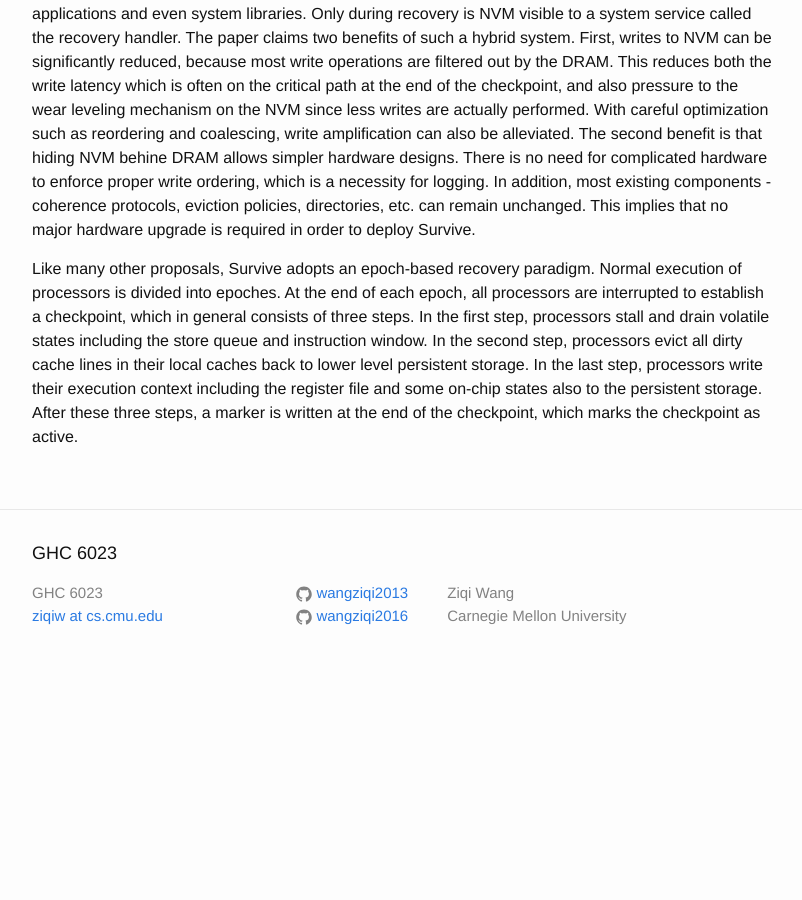
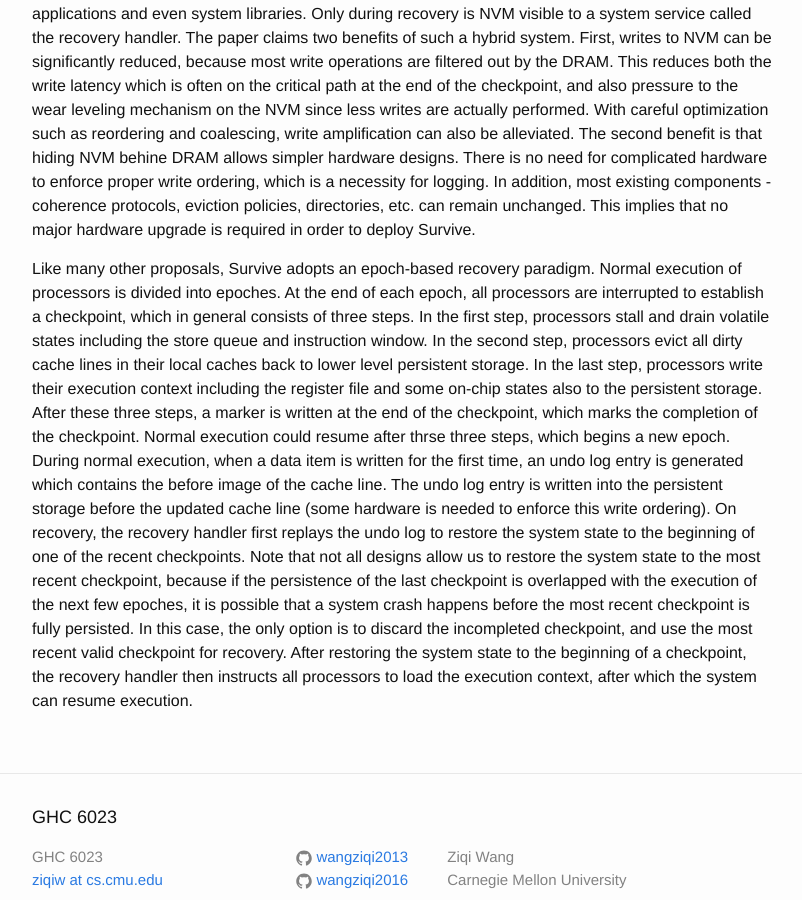
Before and after one commit to wangziqi2013/wangziqi2013.github.io, a Jekyll site: the page built from _posts/2019-03-09-survive.markdown, in a window 1280 px wide and 900 px high, scrolled down 628 px. Shown: the whole window, without its empty margins (238-1040 px from the left). Built offline with Jekyll 4.4.1, drawn with Linux system fonts in a browser that asks for light colours; before the commit the page ends 1315 px from its top, so only the background shows below that.

Commit message:
Adding recovery

```diff
--- a/_posts/2019-03-09-survive.markdown
+++ b/_posts/2019-03-09-survive.markdown
@@ -31,4 +31,13 @@ three steps. In the first step, processors stall and drain volatile states inclu
 In the second step, processors evict all dirty cache lines in their local caches back to lower level persistent storage.
 In the last step, processors write their execution context including the register file and some on-chip states also
 to the persistent storage. After these three steps, a marker is written at the end of the checkpoint, which marks the
-checkpoint as active.
+completion of the checkpoint. Normal execution could resume after thrse three steps, which begins a new epoch. During normal
+execution, when a data item is written for the first time, an undo log entry is generated which contains the before image
+of the cache line. The undo log entry is written into the persistent storage before the updated cache line (some hardware
+is needed to enforce this write ordering). On recovery, the recovery handler first replays the undo log to restore the
+system state to the beginning of one of the recent checkpoints. Note that not all designs allow us to restore the system
+state to the most recent checkpoint, because if the persistence of the last checkpoint is overlapped with the execution
+of the next few epoches, it is possible that a system crash happens before the most recent checkpoint is fully persisted.
+In this case, the only option is to discard the incompleted checkpoint, and use the most recent valid checkpoint for
+recovery. After restoring the system state to the beginning of a checkpoint, the recovery handler then instructs
+all processors to load the execution context, after which the system can resume execution.
```
